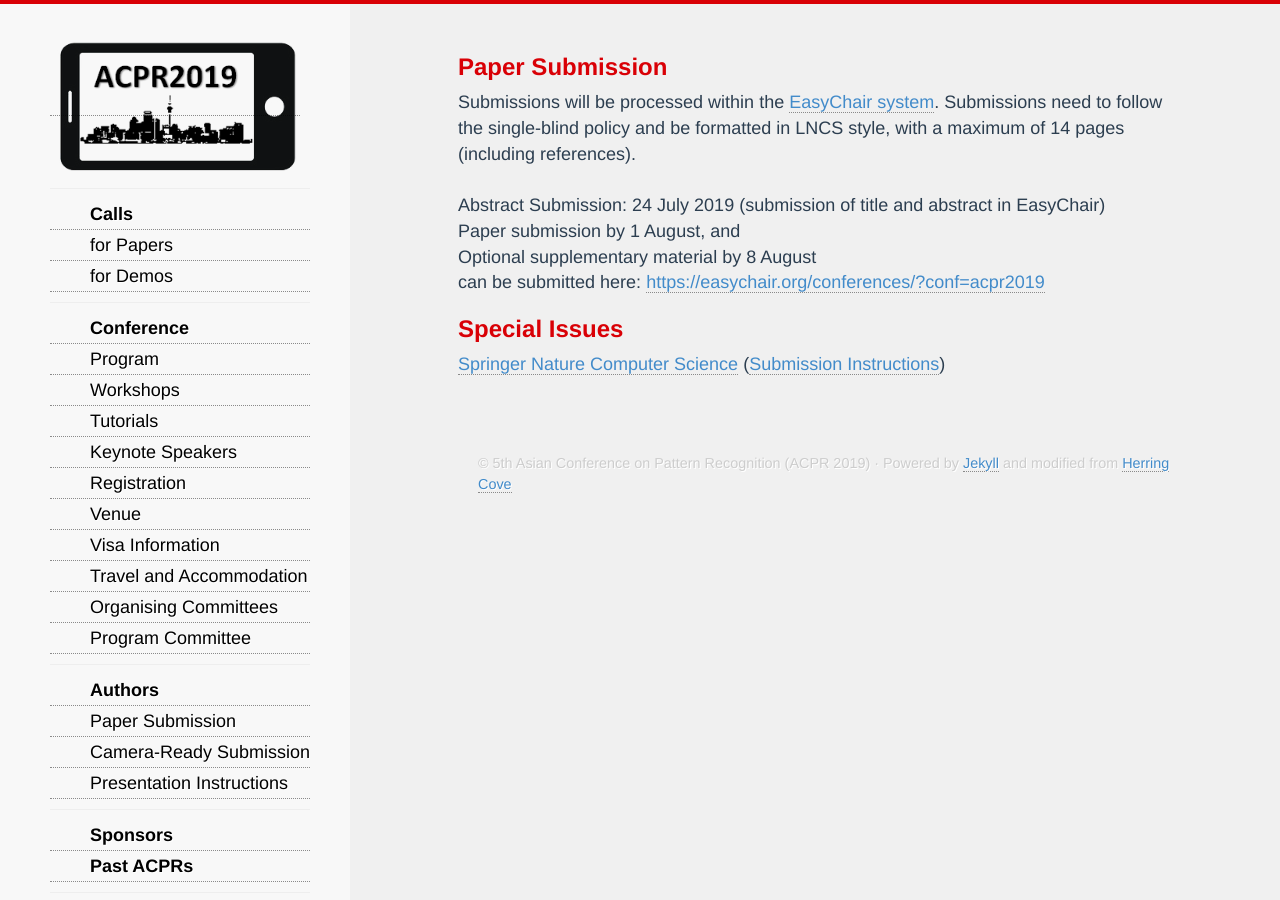
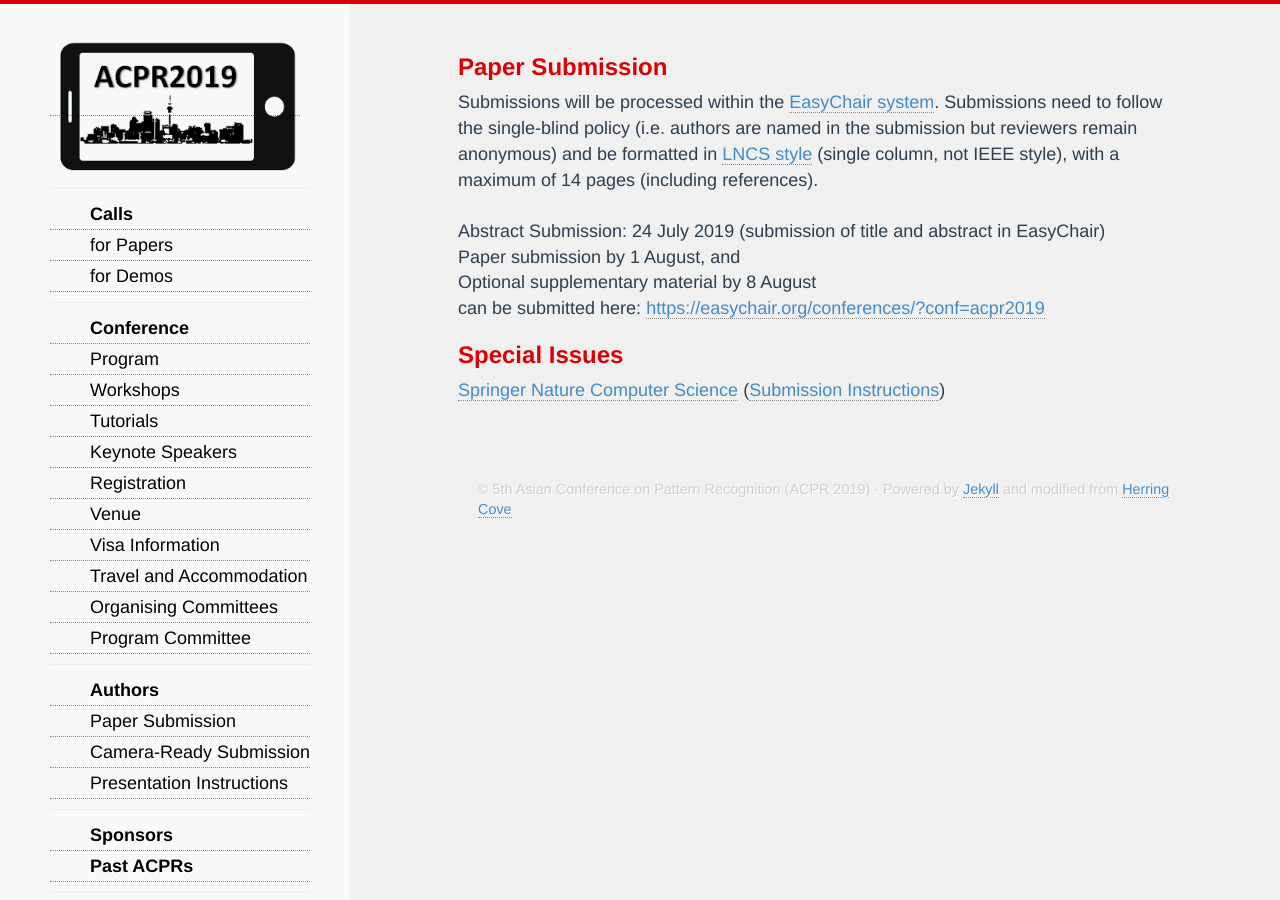
Before and after one commit to AndrewChenUoA/ACPR2019, a Jekyll site: the page built from submission.html, in a window 1280 px wide. Built offline with Jekyll 4.4.1, drawn with Linux system fonts in a browser that asks for light colours; nearby versions of some CDN libraries; Markdown is read by kramdown in place of the engine named in the settings.

Commit message:
Update LNCS format link

```diff
--- a/cfp.html
+++ b/cfp.html
@@ -52,7 +52,7 @@ ACPR 2019 solicits high-quality original research for publication in its main co
 <li>Biometric systems</li>
 </ul>
 
-The abstract of a submitted manuscript must summarise the contribution the paper makes to the field. Paper length is limited to 14 pages in LNCS format. All papers will be peer reviewed single-blind.<br/><br/>
+The abstract of a submitted manuscript must summarise the contribution the paper makes to the field. Paper length is limited to 14 pages in <a href="https://www.springer.com/gp/computer-science/lncs/conference-proceedings-guidelines">LNCS format</a>. All papers will be peer reviewed single-blind (authors are named, reviewers are anonymous).<br/><br/>
 <a href="https://www.springer.com/gp/computer-science/lncs"><img src="/images/LNCS-Logo-768x284.png"  style="max-width:25%"/></a>
 
 <h3>Important Dates</h3>
--- a/submission.html
+++ b/submission.html
@@ -3,7 +3,7 @@ title: ACPR 2019 - The 5th Asian Conference on Pattern Recognition
 ---
 <div>
 <h3>Paper Submission</h3>
-Submissions will be processed within the <a href="https://easychair.org/conferences/?conf=acpr2019">EasyChair system</a>. Submissions need to follow the single-blind policy and be formatted in LNCS style, with a maximum of 14 pages (including references).<br/><br/>
+Submissions will be processed within the <a href="https://easychair.org/conferences/?conf=acpr2019">EasyChair system</a>. Submissions need to follow the single-blind policy (i.e. authors are named in the submission but reviewers remain anonymous) and be formatted in <a href="https://www.springer.com/gp/computer-science/lncs/conference-proceedings-guidelines">LNCS style</a> (single column, not IEEE style), with a maximum of 14 pages (including references).<br/><br/>
 Abstract Submission: 24 July 2019 (submission of title and abstract in EasyChair)<br/>
 Paper submission by 1 August, and<br/>
 Optional supplementary material by 8 August<br/>
```
